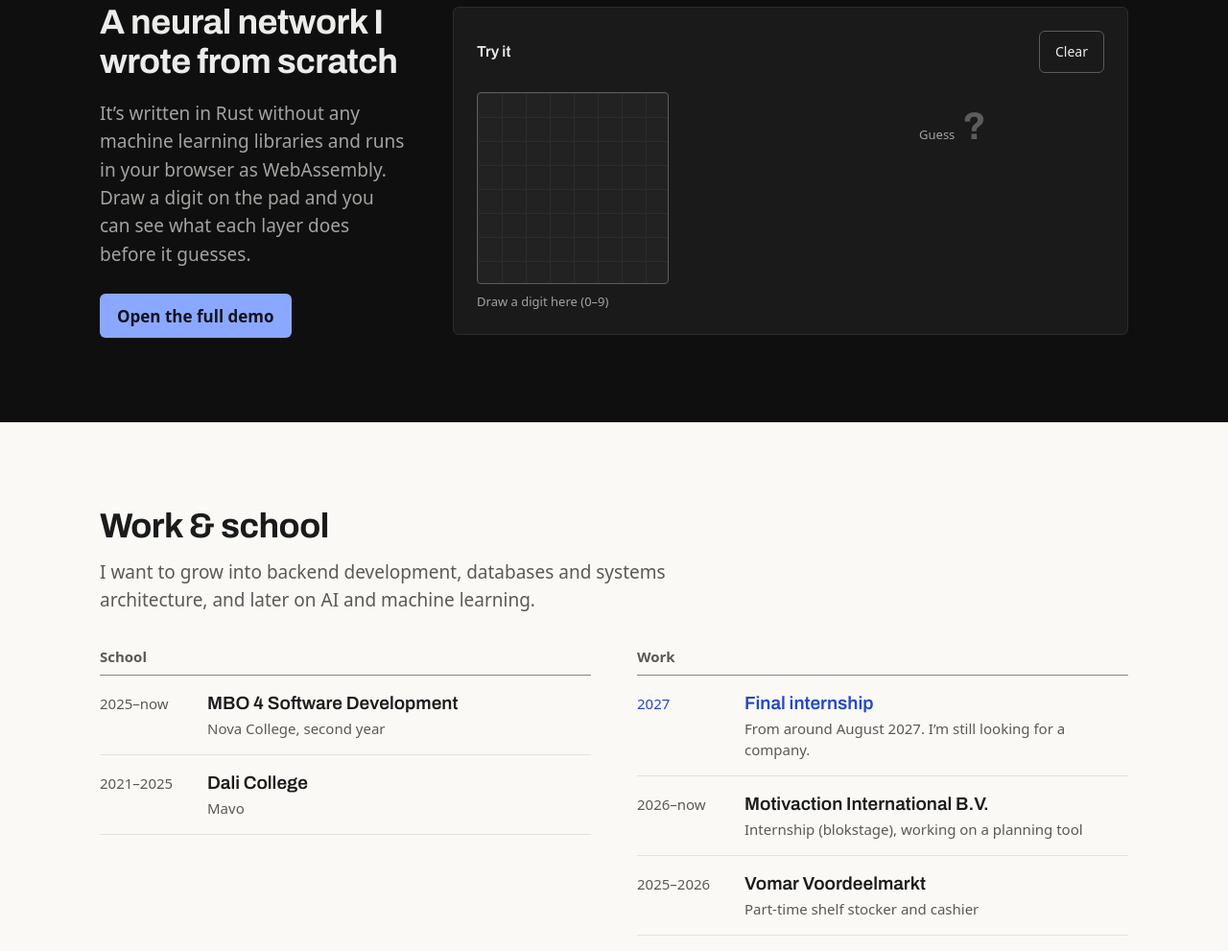
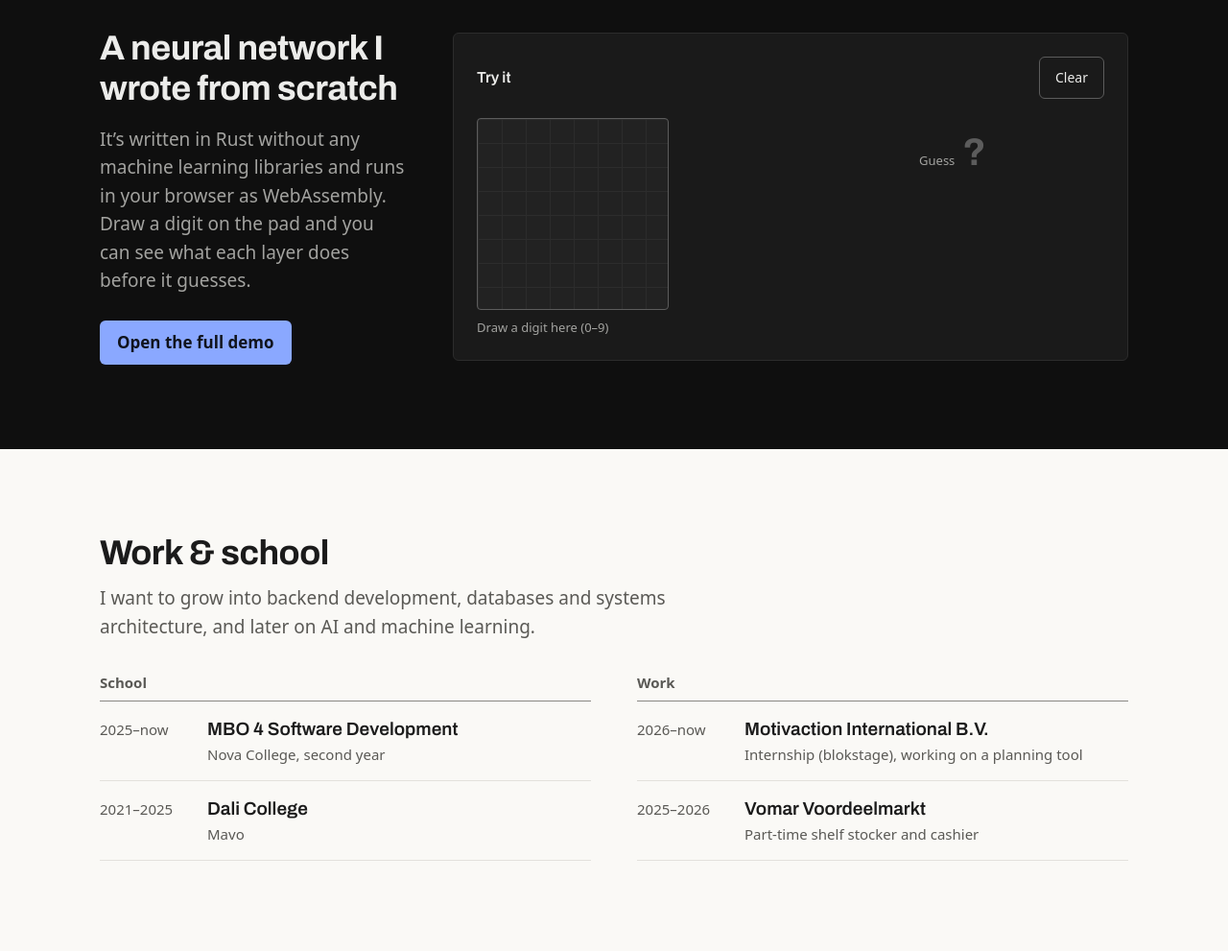
Before and after one commit to Thomas-de-Boer/CV, a plain HTML site: page index.html in a window 1280 px wide. Shown: the part 1127-2118 px from the top of the page at 96% size. Drawn offline with Linux system fonts and the light colour scheme.

Commit message:
Note that projects come from GitHub pins; drop the internship card
Co-Authored-By: Claude Opus 5.5 <noreply@anthropic.com>
Claude-Session: https://claude.ai/code/session_01UAEtogRvjAXeb61baCQXQp

```diff
--- a/assets/site.css
+++ b/assets/site.css
@@ -409,7 +409,6 @@ h2 {
 }
 .entry .when { font-size: 15px; line-height: 26px; color: var(--muted); font-variant-numeric: tabular-nums; }
 .entry .what { display: flex; flex-direction: column; gap: 2px; min-width: 0; }
-.entry-next .when, .entry-next .title { color: var(--primary); }
 .entries-wide { max-width: 760px; border-top: 1px solid var(--line-strong); }
 .entries-wide .entry { grid-template-columns: 120px 1fr; }
 
--- a/assets/site.js
+++ b/assets/site.js
@@ -15,6 +15,7 @@
       langs: "I’ve worked in Java, Python, C#, Rust and JavaScript, and I’m still trying a bit of everything.",
       cta1: "Projects", cta2: "Neural network demo",
       project: "project", projects: "projects",
+      projectsNote: "This list updates automatically from the projects I pin on GitHub.",
       prev: "Previous projects", next: "Next projects", viewGh: "View on GitHub",
       noDesc: "No description yet.", allTitle: "More on GitHub",
       allDesc: "All my public repositories are on my GitHub profile.", allLink: "Open my GitHub profile",
@@ -27,7 +28,6 @@
       school: "School", work: "Work", now: "now",
       nova: "Nova College, second year", prevSchool: "Dali College", level: "Mavo",
       vomarRole: "Part-time shelf stocker and cashier", motiRole: "Internship (blokstage), working on a planning tool",
-      internTitle: "Final internship", internBody: "From around August 2027. I’m still looking for a company.",
       cert: "Certificate", certName: "Cambridge First Certificate in English (C1)",
       badminton: "Badminton", club: "Playing in competition since 2024",
       chess: "Chess", chessLine: "I love to play chess",
@@ -42,6 +42,7 @@
       langs: "Ik heb gewerkt met Java, Python, C#, Rust en JavaScript, en ik probeer nog van alles uit.",
       cta1: "Projecten", cta2: "Demo neuraal netwerk",
       project: "project", projects: "projecten",
+      projectsNote: "Deze lijst wordt automatisch bijgewerkt met de projecten die ik op GitHub vastzet.",
       prev: "Vorige projecten", next: "Volgende projecten", viewGh: "Bekijk op GitHub",
       noDesc: "Nog geen beschrijving.", allTitle: "Meer op GitHub",
       allDesc: "Al mijn openbare repositories staan op mijn GitHub-profiel.", allLink: "Open mijn GitHub-profiel",
@@ -54,7 +55,6 @@
       school: "Opleiding", work: "Werk", now: "nu",
       nova: "Nova College, tweede jaar", prevSchool: "Dali College", level: "Mavo",
       vomarRole: "Bijbaan als vakkenvuller en kassamedewerker", motiRole: "Blokstage, werk aan een planningstool",
-      internTitle: "Eindstage", internBody: "Vanaf ongeveer augustus 2027. Ik zoek nog een bedrijf.",
       cert: "Certificaat", certName: "Cambridge First Certificate in English (C1)",
       badminton: "Badminton", club: "Speel competitie sinds 2024",
       chess: "Schaken", chessLine: "Ik schaak graag",
--- a/index.html
+++ b/index.html
@@ -111,7 +111,10 @@
 <!-- PROJECTS SLIDER -->
 <section id="projects" class="section wrap" aria-labelledby="projects-title">
   <div class="section-head section-head-row">
-    <h2 id="projects-title" data-i18n="navProjects">Projects</h2>
+    <div class="head-text">
+      <h2 id="projects-title" data-i18n="navProjects">Projects</h2>
+      <p class="small" data-i18n="projectsNote">This list updates automatically from the projects I pin on GitHub.</p>
+    </div>
     <div class="slider-controls">
       <span class="count" id="project-count"></span>
       <button type="button" id="projects-prev" class="icon-btn" aria-label="Previous projects" data-i18n-aria-label="prev">
@@ -191,13 +194,6 @@
     <div class="timeline-col">
       <h3 class="col-title" data-i18n="work">Work</h3>
       <ul class="entries">
-        <li class="entry entry-next">
-          <span class="when">2027</span>
-          <div class="what">
-            <span class="title" data-i18n="internTitle">Final internship</span>
-            <span class="small" data-i18n="internBody">From around August 2027. I’m still looking for a company.</span>
-          </div>
-        </li>
         <li class="entry">
           <span class="when">2026–<span data-i18n="now">now</span></span>
           <div class="what">
```
